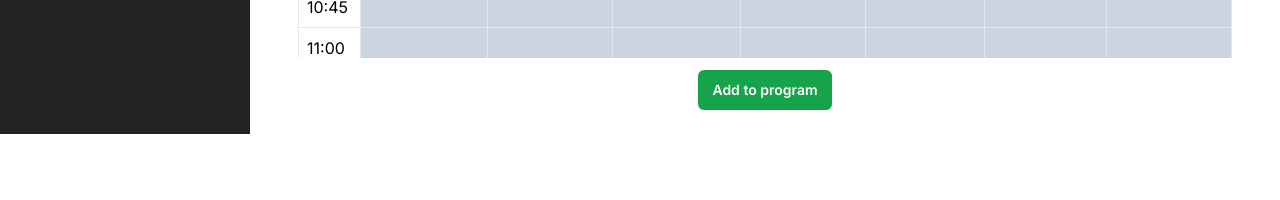
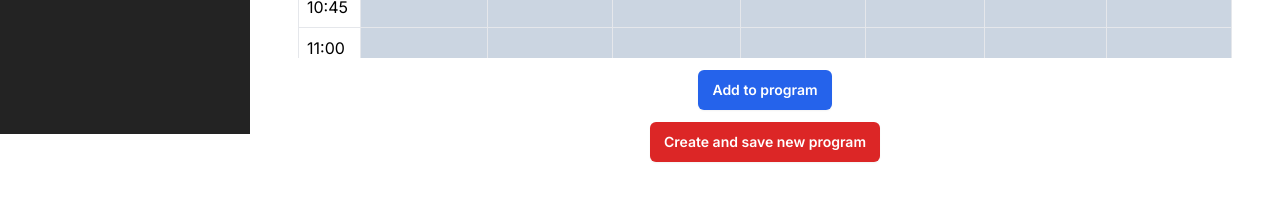
Before and after one commit to IntelliOptima/KD-23-frontend, a Next.js app: page /admin/create-program in a window 1280 px wide. Shown: the part 666-866 px from the top of the page. Built offline with nearby package versions, Linux system fonts and the light colour scheme; no server answers.

Commit message:
Made logic for fetch of createprogram POST meth

```diff
--- a/src/components/Buttons/GeneralButton.tsx
+++ b/src/components/Buttons/GeneralButton.tsx
@@ -15,6 +15,7 @@ const GeneralButton = ({ text, type, color, width, onClick, disabled }: GeneralB
     switch(color) {
         case 'green': return 'bg-green-600 hover:bg-green-500 focus-visible:outline-green-600';
         case 'blue': return 'bg-blue-600 hover:bg-blue-500 focus-visible:outline-blue-600';
+        case 'red' : return 'bg-red-600 focus-visible:outline-red-600'
         default: return 'bg-blue-600 hover:bg-blue-500 focus-visible:outline-blue-600';
     }
   }
--- a/src/components/CustomCalendar/WeekCalendar.tsx
+++ b/src/components/CustomCalendar/WeekCalendar.tsx
@@ -8,10 +8,10 @@ type WeekCalendarProps = {
     setChosenShowsPlayDateTime: Dispatch<SetStateAction<Show[]>>;
     theater: Theater;
     showPrice: number;
-    programeList: Show[];
+    programList: Show[];
 }
 
-const WeekCalendar = ({ movie, chosenShowsPlayDateTime, setChosenShowsPlayDateTime, theater, showPrice, programeList }: WeekCalendarProps) => {
+const WeekCalendar = ({ movie, chosenShowsPlayDateTime, setChosenShowsPlayDateTime, theater, showPrice, programList }: WeekCalendarProps) => {
     const [fetchedShows, setFetchedShows] = React.useState<Show[]>([]);
     const {
         goNextWeek,goPrevWeek,
@@ -78,7 +78,7 @@ const WeekCalendar = ({ movie, chosenShowsPlayDateTime, setChosenShowsPlayDateTi
                                 const currentSlotTime = slot.hour * 60 + slot.quarter * 15;
 
                                 // 1. Check if there's a program show starting now.
-                                const programShowStarting = programeList.find(programShow =>
+                                const programShowStarting = programList.find(programShow =>
                                     isShowStartingAtSlot(programShow, day, currentSlotTime));
 
                                 if (programShowStarting) {
@@ -91,7 +91,7 @@ const WeekCalendar = ({ movie, chosenShowsPlayDateTime, setChosenShowsPlayDateTi
                                 }
 
                                 // 2. Check if there's an ongoing program show.
-                                const ongoingProgramShow = programeList.find(programShow =>
+                                const ongoingProgramShow = programList.find(programShow =>
                                     isSlotDuringShow(programShow, day, currentSlotTime));
 
                                 if (ongoingProgramShow) {
@@ -138,7 +138,7 @@ const WeekCalendar = ({ movie, chosenShowsPlayDateTime, setChosenShowsPlayDateTi
                                 const movieDuration = movie?.runtime || 0;
                                 const isPossibleToStartMovie = !isAnyShowDuringTimeRange(day, currentSlotTime, currentSlotTime + movieDuration, fetchedShows);
                                 const isPossibleToStartMovieByChosenDates = !isAnyShowDuringTimeRange(day, currentSlotTime, currentSlotTime + movieDuration, chosenShowsPlayDateTime);
-                                const isPossibleToStartMovieConsideringProgram = !isAnyShowDuringTimeRange(day, currentSlotTime, currentSlotTime + movieDuration, programeList);
+                                const isPossibleToStartMovieConsideringProgram = !isAnyShowDuringTimeRange(day, currentSlotTime, currentSlotTime + movieDuration, programList);
                                 return (
                                     <td
                                         key={dayIndex}
--- a/src/components/CustomCalendar/WeekCalendarFunctions.ts
+++ b/src/components/CustomCalendar/WeekCalendarFunctions.ts
@@ -8,7 +8,8 @@ import { Movie } from '../MoviesContainer/MovieCard/MovieCard';
 
     export type Theater = {
         id: number;
-        name: string
+        name: string;
+        type: string;
     }
 
     export type Show = {
--- a/src/layouts/CreateProgramLayout/MainSection.tsx
+++ b/src/layouts/CreateProgramLayout/MainSection.tsx
@@ -16,11 +16,8 @@ const MainSection = () => {
     const [chosenTheater, setChosenTheater] = useState<Theater>();
     const [chosenMovie, setChosenMovie] = useState<Movie | null>(null);
     const [chosenShowsPlayDateTime, setChosenShowsPlayDateTime] = useState<Show[]>([]);
-    const [programeList, setProgramList] = useState<Show[]>([]); //this is the list of shows that will be sent to the backend to create a program
+    const [programList, setProgramList] = useState<Show[]>([]); //this is the list of shows that will be sent to the backend to create a program
     const [showPrice, setShowPrice] = useState(0);
-
-    console.log("ProgrameList", programeList)
-
 
 
     const handleAddToProgram = (
@@ -37,9 +34,6 @@ const MainSection = () => {
         });
         setChosenShowsPlayDateTime([]);  // Clear the chosenShowsPlayDateTime array
     };
-
-
-
 
 
     useEffect(() => {
@@ -61,6 +55,7 @@ const MainSection = () => {
                 const data = await response.json();
                 console.log("REQUESTING DATA INFO: ", data)
                 setFetchedTheaters(data);
+                console.log(data);
             } catch (error: any) {
                 console.error("There was a problem with the fetch operation:", error.message);
             }
@@ -68,6 +63,39 @@ const MainSection = () => {
         fetchTheater(1);
     }, []);
 
+    const handleClickCreateProgram = async () => {
+        const programStartDate = programList.sort((a, b) => a.startDateTime.getTime() - b.startDateTime.getTime())[0].startDateTime;
+        const programEndDate = programList.sort((a, b) => b.startDateTime.getTime() - a.startDateTime.getTime())[0].startDateTime;
+
+        const programListWithDatesAsIsoString = programList.map(show => {
+            console.log(show.startDateTime);
+            return {...show, startDateTime: show.startDateTime.toISOString()}
+        })
+
+        const program = {
+            startDate: programStartDate.toISOString(), endDate: programEndDate.toISOString(), cinemaId: 1, movieShows: programListWithDatesAsIsoString
+        };
+        console.log("program entity = ", program);
+
+        const objectAsJsonString = JSON.stringify(program);
+
+        const fetchOptions = {
+            method: "POST",
+            headers: {
+            "content-type": "application/json",
+          },
+          body: objectAsJsonString,
+        };
+
+        const response = await fetch("http://localhost:8080/program", fetchOptions);
+
+        if (!response.ok) {
+          const errorMessage = await response.text();
+          throw new Error(errorMessage);
+        } else {
+          console.log("Hurray soimething worked!" + response.body);
+        }
+      };
 
     const handleChange = (event: ChangeEvent<HTMLInputElement | HTMLSelectElement>) => {
         const target = event.target as HTMLInputElement;
@@ -110,10 +138,13 @@ const MainSection = () => {
                         </button>
                     </div>
                     <div className="flex flex-col items-center justify-center">
-                    <WeekCalendar movie={chosenMovie} chosenShowsPlayDateTime={chosenShowsPlayDateTime} programeList={programeList}
+                    <WeekCalendar movie={chosenMovie} chosenShowsPlayDateTime={chosenShowsPlayDateTime} programList={programList}
                     setChosenShowsPlayDateTime={setChosenShowsPlayDateTime} theater={chosenTheater!} showPrice={showPrice} />
-                    <GeneralButton type="button" width="auto" disabled={false} text="Add to program" color="green"
+                    <GeneralButton type="button" width="auto" disabled={false} text="Add to program" color="blue"
                     onClick={() => handleAddToProgram(chosenShowsPlayDateTime, setProgramList, setChosenShowsPlayDateTime)} />
+
+                    <GeneralButton type="button" width="auto" disabled={false} text="Create and save new program" color={programList.length === 0 ? "red" : "green"}
+                    onClick={() => handleClickCreateProgram()} />
                     </div>
                 </div>
 
```
